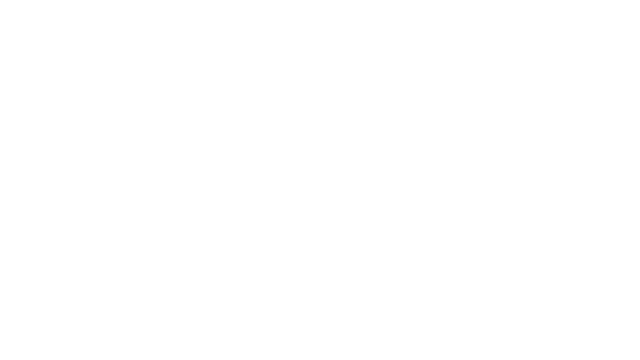
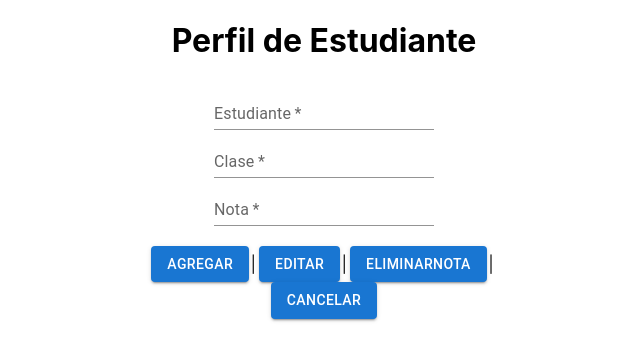
Before and after one commit to valeriaalfaroo/proyectoFinalPrograWeb, a React (Create React App) app in the folder proyectofinal/: page /Perfilpersona in a window 1280 px wide. Before the commit this address had no page. Shown: the top 360 px of the page, without its empty margins (316-956 px from the left). Built offline with nearby package versions, Linux system fonts and the light colour scheme.

Commit message:
Notas de estudiante Version 1
Agregar, eliminar, editar nota en componente separado, no conextado a API

```diff
--- a/proyectofinal/src/App.js
+++ b/proyectofinal/src/App.js
@@ -4,6 +4,8 @@ import  Login from './components/login/login';
 import { BrowserRouter as Router, Route, Routes } from "react-router-dom";
 import Registro from './components/registro/registro';
 import Main from './components/main/main';
+import Perfilpersona from './components/perfilpersona/perfilpersona';
+
 function App() {
   return (
     <div className="App">
@@ -14,6 +16,7 @@ function App() {
         <Route path="/Login" element={<Login />} />
         <Route path="/Registro" element={<Registro />} />
         <Route path="/Main" element={<Main />} />
+        <Route path="/Perfilpersona" element={<Perfilpersona />} />
       </Routes>
     </Router>
 
--- a/proyectofinal/src/components/Notes/Notes.js
+++ b/proyectofinal/src/components/Notes/Notes.js
@@ -25,6 +25,7 @@ const Notes = (props) => (
     />
 
   </div>
+
 );
 
 Notes.propTypes = {};
--- /dev/null
+++ b/proyectofinal/src/components/perfilpersona/perfilpersona.js
@@ -0,0 +1,39 @@
+import React from 'react';
+import PropTypes from 'prop-types';
+import styles from './perfilpersona.module.css';
+import TextField from "@mui/material/TextField";
+
+import Button from "@mui/material/Button";
+
+
+const Perfilpersona = () => {
+
+  return (
+  <div className={styles.Perfilpersona} data-testid="Perfilpersona">
+
+  <h1>Perfil de Estudiante</h1>
+  <form>
+    <TextField required id="standard-basic" label="Estudiante" variant="standard" name="student" type="text"/>
+    <br/>
+    <TextField required id="standard-basic" label="Clase" variant="standard" name="class" type="text"/>
+    <br/>
+    <TextField required id="standard-basic" label="Nota" variant="standard" name="grade" type="number"/>
+    <br/>
+    <br/>
+    <Button variant="contained" name="AgregarNota" type="submit">Agregar</Button><a>│</a>
+    <Button variant="contained" name="EditarNota" type="reset">Editar</Button><a>│</a>
+    <Button variant="contained" name="EliminarNota" type="reset">EliminarNota</Button><a>│</a>
+    <br/>
+    <Button variant="contained" name="Cancelar" type="reset">Cancelar</Button>
+    <br/>
+  </form>
+  </div>
+  );
+};
+
+
+Perfilpersona.propTypes = {};
+
+Perfilpersona.defaultProps = {};
+
+export default Perfilpersona;
--- /dev/null
+++ b/proyectofinal/src/components/perfilpersona/perfilpersona.module.css
@@ -0,0 +1,3 @@
+.Perfilpersona {
+    text-align: center;
+}
```
Also changed, not shown: 1 other file (tests, documents, lock files or other folders).
